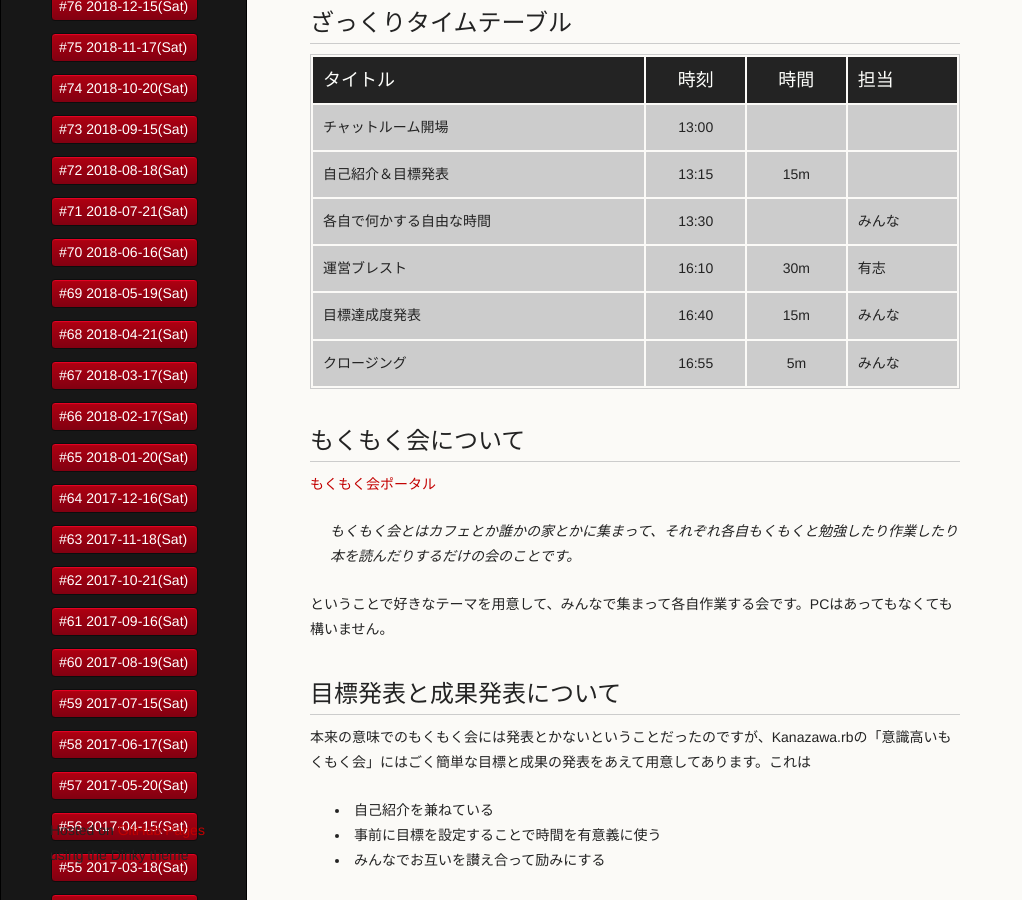
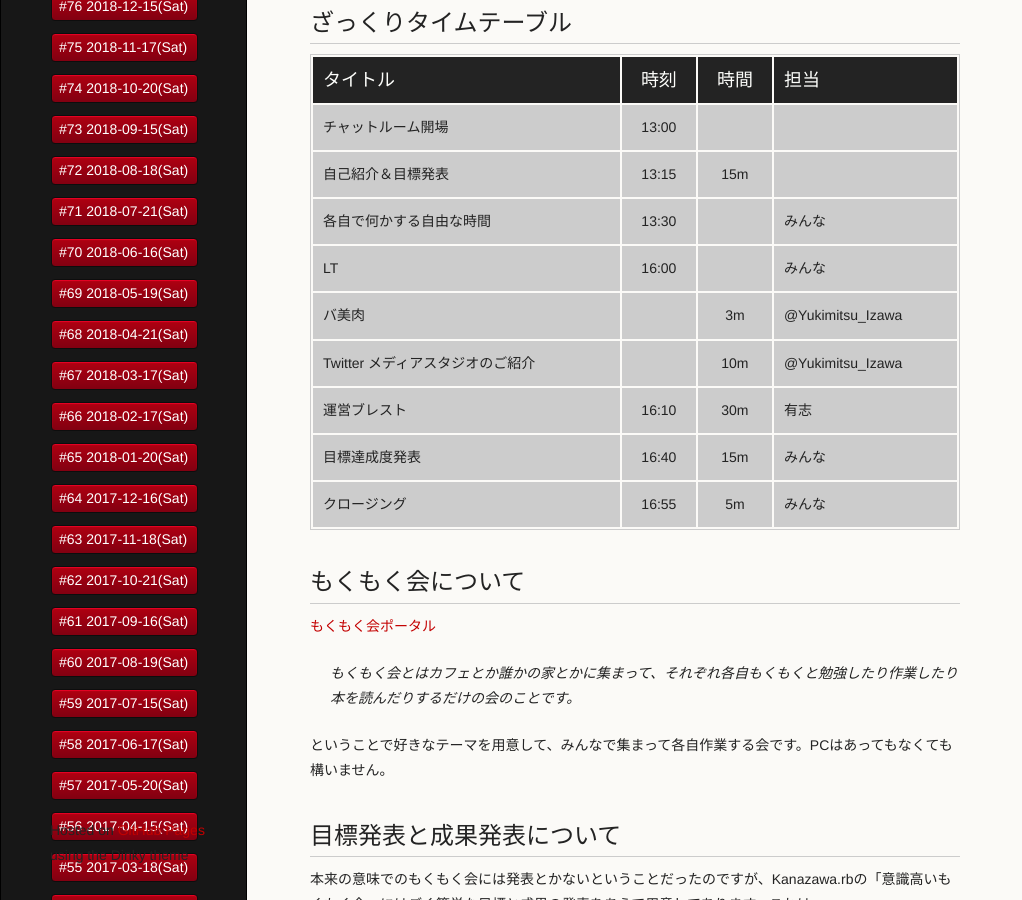
Before and after one commit to kanazawarb/meetup, a Jekyll site: the page built from 91/index.md, in a window 1280 px wide and 900 px high, scrolled down 839 px. Shown: the whole window, without its empty margins (0-1022 px from the left). Built offline with Jekyll 4.4.1, drawn with Linux system fonts in a browser that asks for light colours; a script that is not in the unit is left out.

Commit message:
add LT schedule

```diff
--- a/91/index.md
+++ b/91/index.md
@@ -51,6 +51,9 @@ Kanazawa.rbの意識高いもくもく会には以下のような特徴があり
 | チャットルーム開場                | 13:00 |      |                                                         |
 | 自己紹介＆目標発表                | 13:15 | 15m  |                                                         |
 | 各自で何かする自由な時間          | 13:30 |      | みんな                                                  |
+| LT                                | 16:00 |      | みんな                                                  |
+| バ美肉                            |       | 3m   | @Yukimitsu\_Izawa                                       |
+| Twitter メディアスタジオのご紹介  |       | 10m  | @Yukimitsu\_Izawa                                       |
 | 運営ブレスト                      | 16:10 | 30m  | 有志                                                    |
 | 目標達成度発表                    | 16:40 | 15m  | みんな                                                  |
 | クロージング                      | 16:55 | 5m   | みんな                                                  |
```
